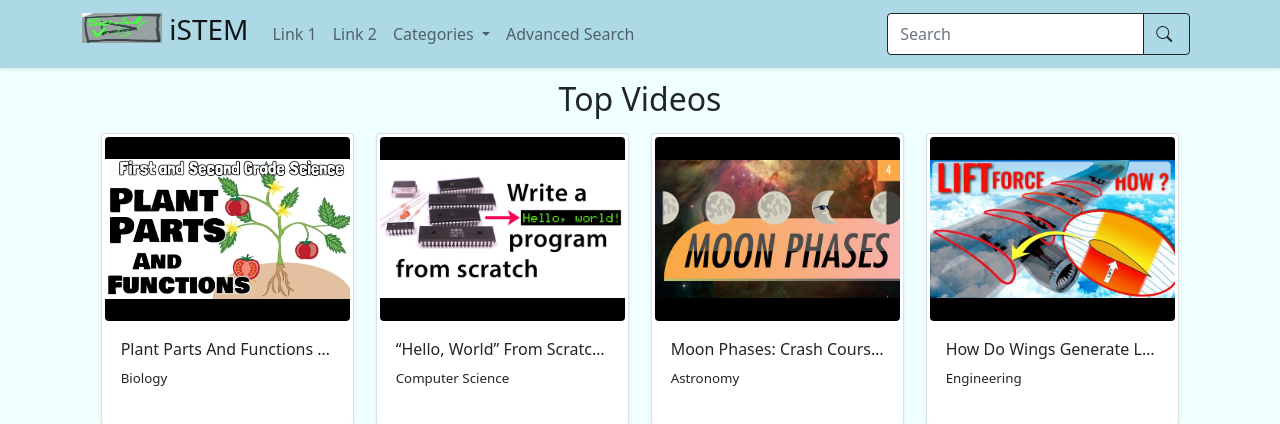
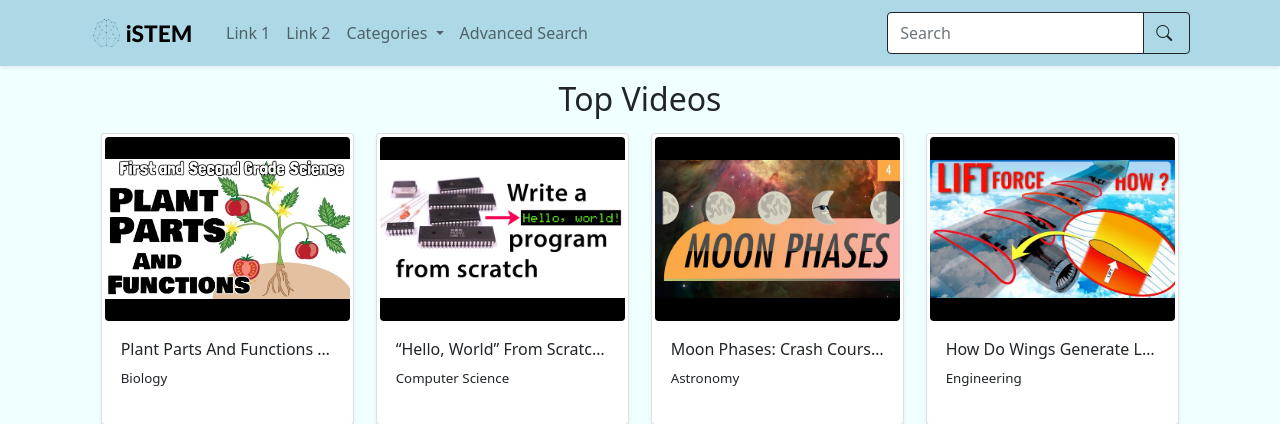
Before and after one commit to stevenanderson-git/scholarlyvids, a Flask app: page / in a window 1280 px wide. Shown: the top 424 px of the page. Run offline with Flask 2, Linux system fonts and the light colour scheme.

Commit message:
played around with logo changes?

```diff
--- a/flaskr/templates/navbar.html
+++ b/flaskr/templates/navbar.html
@@ -1,10 +1,7 @@
 <nav class="navbar navbar-expand-lg navbar-light shadow-sm">
   <div class="container">
     <a class="navbar-brand" href="{{ url_for('home') }}">
-      <h3><img src="{{ url_for('static', filename='images/sv_logo.PNG') }}" width="80" height="30"
-          class="d-inline-block align-top" alt="">
-        iSTEM
-      </h3>
+      <img src="{{ url_for('static', filename='images/sv_logo_v2.png') }}" class="d-inline-block align-top" alt="">
     </a>
     <button class="navbar-toggler" type="button" data-bs-toggle="collapse" data-bs-target="#navbarSupportedContent"
       aria-controls="navbarSupportedContent" aria-expanded="false" aria-label="Toggle navigation">
@@ -21,7 +18,8 @@
         </li>
         <!--TODO: Populate from AI categories, Alphabetize-->
         <li class="nav-item dropdown">
-          <a class="nav-link dropdown-toggle" href="#" id="navbarDropdown" role="button" data-bs-toggle="dropdown" aria-expanded="false">
+          <a class="nav-link dropdown-toggle" href="#" id="navbarDropdown" role="button" data-bs-toggle="dropdown"
+            aria-expanded="false">
             Categories
           </a>
           <ul class="dropdown-menu" aria-labelledby="navbarDropdown">
@@ -32,7 +30,9 @@
             <li><a class="dropdown-item" href="#">Language</a></li>
             <li><a class="dropdown-item" href="#">Writing</a></li>
             <li><a class="dropdown-item" href="#">Music</a></li>
-            <li><hr class="dropdown-divider"></li>
+            <li>
+              <hr class="dropdown-divider">
+            </li>
             <li><a class="dropdown-item" href="{{url_for('advanced_search')}}">Search Multiple Categories...</a></li>
           </ul>
         </li>
```
Also changed, not shown: flaskr/static/images/500x500_logo.png (added), flaskr/static/images/opt2_logo.png (added), flaskr/static/images/sv_logo_v2.png (added).
